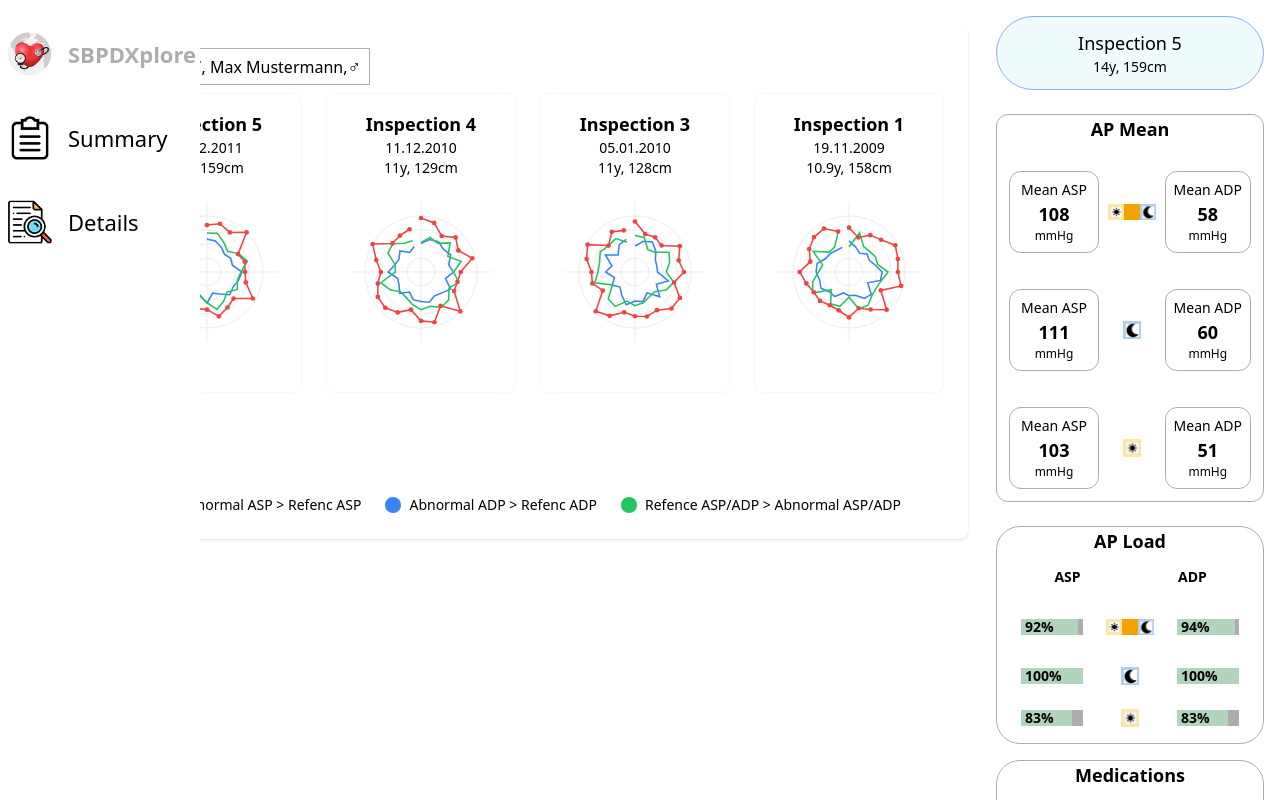
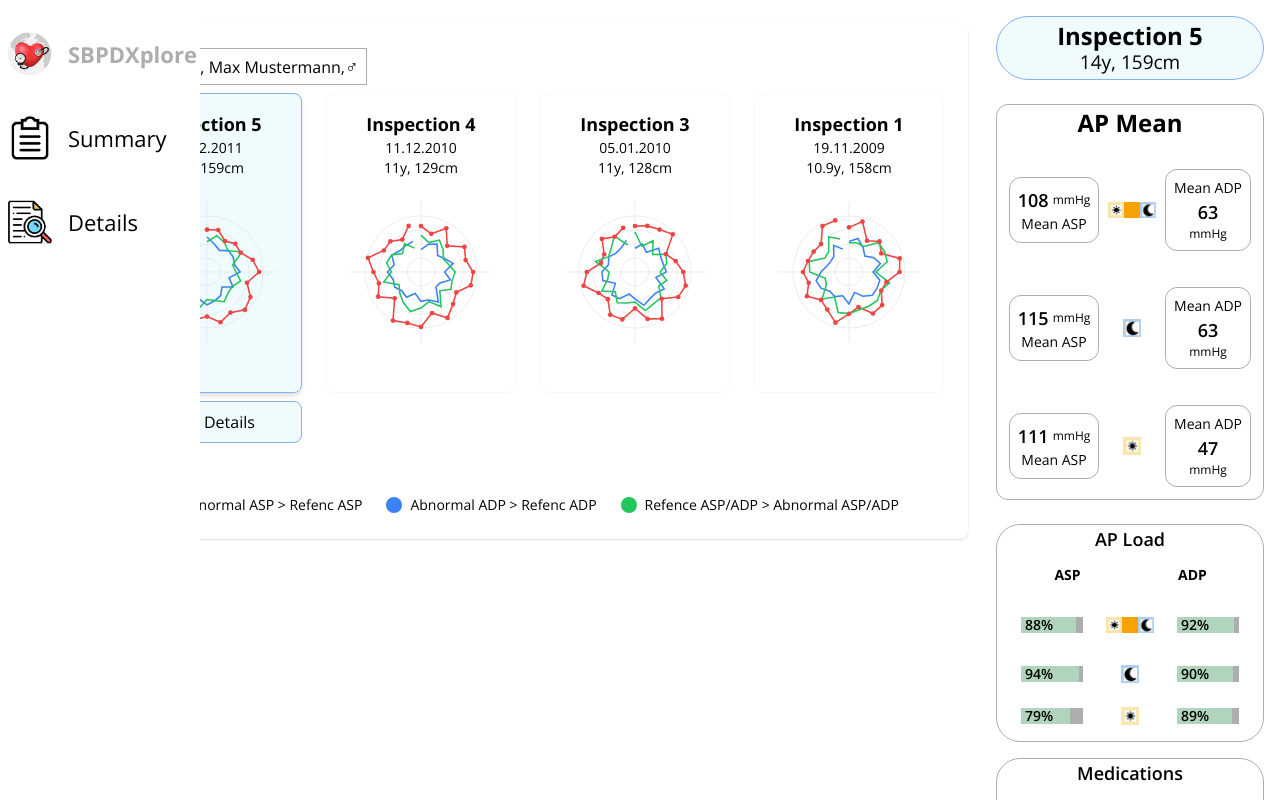
Before and after one commit to MoazamAli45/german-medical, a Next.js app: page / in a window 1280 px wide. Built offline with nearby package versions, Linux system fonts and the light colour scheme.

Commit message:
Enhance inspection data handling: add random AP Mean and AP Load generation, update RightSidebar to display dynamic inspection details, and apply global font styling

```diff
--- a/src/app/globals.css
+++ b/src/app/globals.css
@@ -22,6 +22,7 @@
 
 body {
   font-size: 16px;
+  font-family: "Open Sans", sans-serif;
 }
 
 @media (max-width: 990px) {
--- a/src/app/page.tsx
+++ b/src/app/page.tsx
@@ -1,6 +1,9 @@
+/* eslint-disable @typescript-eslint/no-explicit-any */
+"use client";
 import { Sidebar } from "@/components/sidebar";
 import { RightSidebar } from "@/components/right-sidebar";
 import { D3InspectionGraph } from "@/components/d3-inspection-graph";
+import { useEffect, useState } from "react";
 
 // Sample data for the graphs
 const generateSampleData = () => {
@@ -16,7 +19,36 @@ const generateSampleData = () => {
   return data;
 };
 
-export default function Home() {
+// Generate random AP Mean and AP Load data
+const generateRandomAPData = () => {
+  return {
+    apMean: {
+      asp: {
+        day: Math.floor(Math.random() * 20 + 100),
+        night: Math.floor(Math.random() * 20 + 95),
+        overall: Math.floor(Math.random() * 20 + 105),
+      },
+      adp: {
+        day: Math.floor(Math.random() * 15 + 50),
+        night: Math.floor(Math.random() * 15 + 45),
+        overall: Math.floor(Math.random() * 15 + 55),
+      },
+    },
+    apLoad: {
+      asp: {
+        day: `${Math.floor(Math.random() * 20 + 80)}%`,
+        night: `${Math.floor(Math.random() * 20 + 75)}%`,
+        overall: `${Math.floor(Math.random() * 10 + 90)}%`,
+      },
+      adp: {
+        day: `${Math.floor(Math.random() * 20 + 80)}%`,
+        night: `${Math.floor(Math.random() * 20 + 75)}%`,
+        overall: `${Math.floor(Math.random() * 10 + 90)}%`,
+      },
+    },
+  };
+};
+
 const inspections = [
   {
     number: 5,
@@ -24,6 +56,13 @@ export default function Home() {
     age: "14y",
     height: "159cm",
     data: generateSampleData(),
+    ...generateRandomAPData(),
+    medications: [
+      { name: "Amlodipine", dose: "1x10mg" },
+      { name: "Metoprolol", dose: "1x100mg" },
+      { name: "Hydrochlor", dose: "1x25mg" },
+      { name: "Ramipril", dose: "1x5mg" },
+    ],
   },
   {
     number: 4,
@@ -31,6 +70,11 @@ export default function Home() {
     age: "11y",
     height: "129cm",
     data: generateSampleData(),
+    ...generateRandomAPData(),
+    medications: [
+      { name: "Amlodipine", dose: "1x5mg" },
+      { name: "Metoprolol", dose: "1x50mg" },
+    ],
   },
   {
     number: 3,
@@ -38,6 +82,8 @@ export default function Home() {
     age: "11y",
     height: "128cm",
     data: generateSampleData(),
+    ...generateRandomAPData(),
+    medications: [{ name: "Amlodipine", dose: "1x5mg" }],
   },
   {
     number: 1,
@@ -45,8 +91,22 @@ export default function Home() {
     age: "10.9y",
     height: "158cm",
     data: generateSampleData(),
+    ...generateRandomAPData(),
+    medications: [
+      { name: "Amlodipine", dose: "1x10mg" },
+      { name: "Metoprolol", dose: "1x100mg" },
+      { name: "Hydrochlor", dose: "1x25mg" },
+    ],
   },
 ];
+
+export default function Home() {
+  const [activeInspection, setActiveInspection] = useState(inspections[0]);
+
+  useEffect(() => {
+    // Set the first inspection as active by default
+    setActiveInspection(inspections[0]);
+  }, []);
 
   return (
     <div className="min-h-screen bg-gray-50">
@@ -68,7 +128,14 @@ export default function Home() {
                     key={inspection.number}
                     className="mlg:h-[370px] flex flex-col gap-2 group"
                   >
-                    <div className="bg-gray-50 rounded-lg p-4 relative hover:shadow-md transition-all duration-300 mlg:h-[300px] hover:border-[#88B1EF] border-[1px] border-solid border-[rgb(168,230,243,.19)] hover:bg-[rgb(168,230,243,.19)]">
+                    <div
+                      className={`bg-gray-50 rounded-lg p-4 relative transition-all duration-300 mlg:h-[300px] border-[1px] border-solid cursor-pointer ${
+                        activeInspection.number === inspection.number
+                          ? "border-[#88B1EF] bg-[rgb(168,230,243,.19)] shadow-md"
+                          : "border-[rgb(168,230,243,.19)] hover:border-[#88B1EF] hover:bg-[rgb(168,230,243,.19)] hover:shadow-md"
+                      }`}
+                      onClick={() => setActiveInspection(inspection)}
+                    >
                       <div className="flex flex-col items-center ">
                         <h2 className="font-bold text-lg">
                           Inspection {inspection.number}
@@ -82,9 +149,11 @@ export default function Home() {
                       </div>
                       <D3InspectionGraph data={inspection.data} />
                     </div>
-                    <button className="group-hover:opacity-100 opacity-0 border-color  bg-[rgb(168,230,243,.19)]  px-6 py-2 rounded-lg font-normal  transition-opacity duration-300">
+                    {activeInspection.number === inspection.number && (
+                      <button className="border-color bg-[rgb(168,230,243,.19)] px-6 py-2 rounded-lg font-normal">
                         Show Details
                       </button>
+                    )}
                   </div>
                 ))}
               </div>
@@ -114,7 +183,7 @@ export default function Home() {
           </div>
         </div>
       </main>
-      <RightSidebar />
+      <RightSidebar inspection={activeInspection} />
     </div>
   );
 }
--- a/src/components/right-sidebar.tsx
+++ b/src/components/right-sidebar.tsx
@@ -1,3 +1,4 @@
+/* eslint-disable @typescript-eslint/no-explicit-any */
 "use client";
 import { useState, useEffect } from "react";
 import Image from "next/image";
@@ -5,7 +6,7 @@ import Sun from "@/icons/icon-1.svg";
 import Moon from "@/icons/icon-2.svg";
 import Star from "@/icons/icon-3.svg";
 
-export function RightSidebar() {
+export function RightSidebar({ inspection }: any) {
   const [isOpen, setIsOpen] = useState(false);
 
   useEffect(() => {
@@ -22,6 +23,10 @@ export function RightSidebar() {
 
     return () => window.removeEventListener("resize", handleResize);
   }, []);
+
+  if (!inspection) {
+    return null;
+  }
 
   return (
     <>
@@ -67,19 +72,23 @@ export function RightSidebar() {
         } lg:translate-x-0`}
       >
         {/* Inspection Header */}
-        <div className="mb-6 p-3 text-center !rounded-full bg-[rgb(168,230,243,.19)] border-[1px] border-solid border-[#88B1EF]">
-          <h2 className="text-lg font-medium">Inspection 5</h2>
-          <p className="text-sm text-gray-600">14y, 159cm</p>
+        <div className="mb-6 px-3 py-[4px] text-center !rounded-full bg-[rgb(168,230,243,.19)] border-[1px] border-solid border-[#88B1EF]">
+          <h2 className="text-[24px] font-bold leading-tight">
+            Inspection {inspection.number}
+          </h2>
+          <p className="text-[19px] text-black font-normal leading-tight">
+            {inspection.age}, {inspection.height}
+          </p>
         </div>
 
         {/* AP Mean Section */}
         <div className="mb-6 !rounded-xl  border-[1px] border-solid border-[#AEADAD]">
-          <h2 className="text-lg font-semibold text-center mb-4">AP Mean</h2>
+          <h2 className="text-[24px] font-bold text-center mb-4">AP Mean</h2>
           <div className="space-y-3">
             {[
               {
                 time: "Mean ASP",
-                value: "108",
+                value: inspection.apMean.asp.day,
                 icon: (
                   <Image
                     src={Sun || "/placeholder.svg"}
@@ -87,11 +96,11 @@ export function RightSidebar() {
                     className="h-7 w-12"
                   />
                 ),
-                adp: "58",
+                adp: inspection.apMean.adp.day,
               },
               {
                 time: "Mean ASP",
-                value: "111",
+                value: inspection.apMean.asp.overall,
                 icon: (
                   <Image
                     src={Star || "/placeholder.svg"}
@@ -99,11 +108,11 @@ export function RightSidebar() {
                     className="h-[18px] w-[18px]"
                   />
                 ),
-                adp: "60",
+                adp: inspection.apMean.adp.overall,
               },
               {
                 time: "Mean ASP",
-                value: "103",
+                value: inspection.apMean.asp.night,
                 icon: (
                   <Image
                     src={Moon || "/placeholder.svg"}
@@ -111,22 +120,25 @@ export function RightSidebar() {
                     className="h-[18px] w-[18px]"
                   />
                 ),
-                adp: "51",
+                adp: inspection.apMean.adp.night,
               },
             ].map((reading, index) => (
               <div
                 key={index}
-                className="flex justify-between gap-1 items-center bg-gray-50 rounded-xl p-3"
+                className="flex justify-between gap-1 items-center bg-gray-50 rounded-[25px] p-3"
               >
                 <div className="flex items-center gap-3 shrink-0">
                   <div className="flex flex-col items-center justify-center p-2 w-[90px] !rounded-xl  border-[1px] border-solid border-gray">
+                    <div className="flex gap-1 items-center">
+                      <span className="text-lg font-semibold">
+                        {reading.value}
+                      </span>
+                      <span className="text-xs text-gray-500">mmHg</span>
+                    </div>
+
                     <span className="text-sm text-gray-600">
                       {reading.time}
                     </span>
-                    <span className="text-lg font-semibold">
-                      {reading.value}
-                    </span>
-                    <span className="text-xs text-gray-500">mmHg</span>
                   </div>
                 </div>
                 <div>{reading.icon}</div>
@@ -153,8 +165,8 @@ export function RightSidebar() {
 
             {[
               {
-                asp: "92%",
-                adp: "94%",
+                asp: inspection.apLoad.asp.day,
+                adp: inspection.apLoad.adp.day,
                 icon: (
                   <Image
                     src={Sun || "/placeholder.svg"}
@@ -164,8 +176,8 @@ export function RightSidebar() {
                 ),
               },
               {
-                asp: "100%",
-                adp: "100%",
+                asp: inspection.apLoad.asp.overall,
+                adp: inspection.apLoad.adp.overall,
                 icon: (
                   <Image
                     src={Star || "/placeholder.svg"}
@@ -175,8 +187,8 @@ export function RightSidebar() {
                 ),
               },
               {
-                asp: "83%",
-                adp: "83%",
+                asp: inspection.apLoad.asp.night,
+                adp: inspection.apLoad.adp.night,
                 icon: (
                   <Image
                     src={Moon || "/placeholder.svg"}
@@ -231,12 +243,7 @@ export function RightSidebar() {
         <div className="rounded-3xl border border-[#AEADAD] my-4 bg-white">
           <h2 className="text-lg font-semibold text-center">Medications</h2>
           <div className="space-y-2">
-            {[
-              { name: "Amlodipine", dose: "1x10mg" },
-              { name: "Metoprolol", dose: "1x100mg" },
-              { name: "Hydrochlor", dose: "1x25mg" },
-              { name: "Ramipril", dose: "1x5mg" },
-            ].map((med) => (
+            {inspection.medications.map((med: any) => (
               <div
                 key={med.name}
                 className="flex justify-between items-center p-3 bg-gray-50 rounded-xl"
```
Lines whose indentation alone changed are shown as unchanged.
